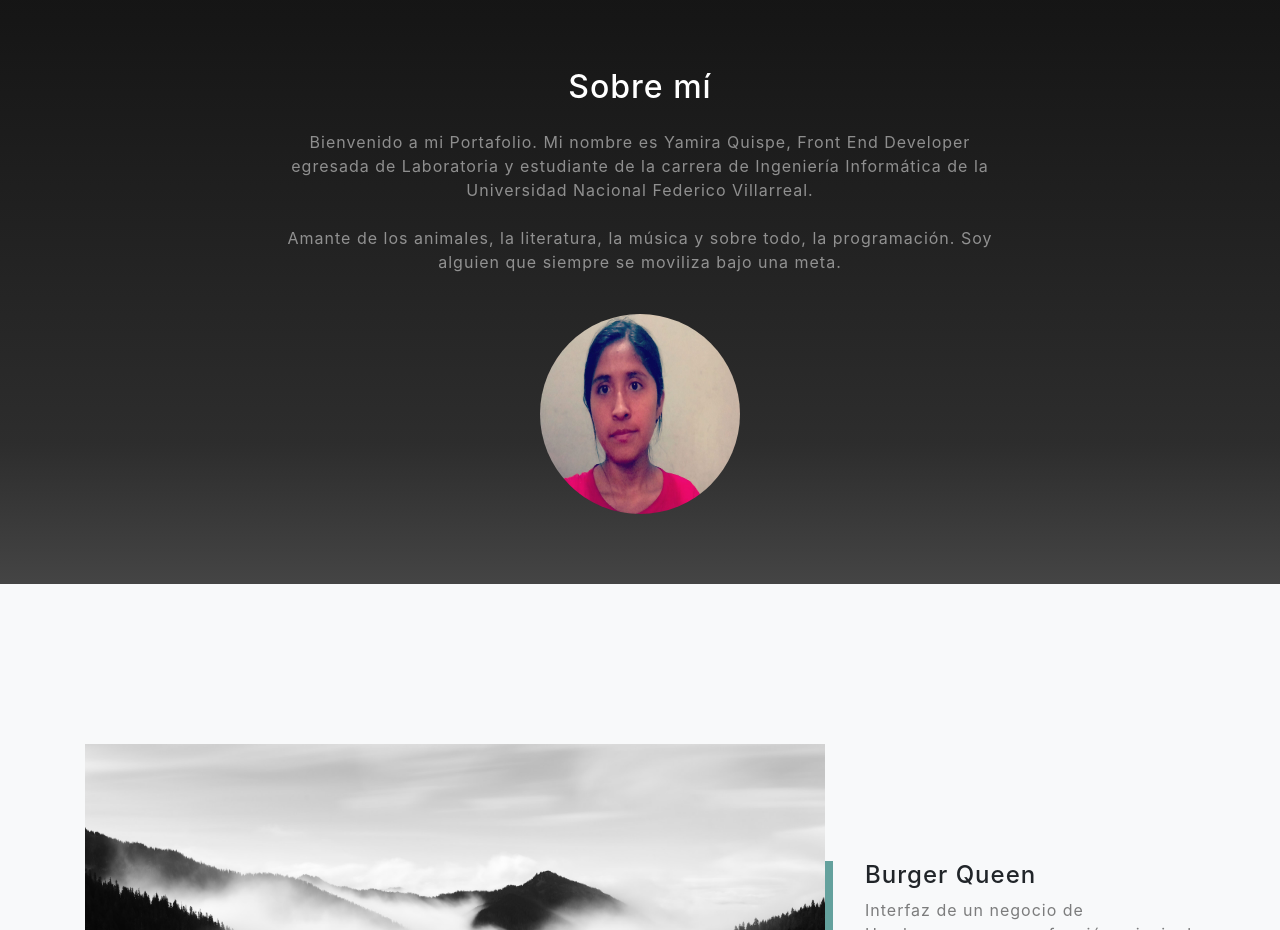
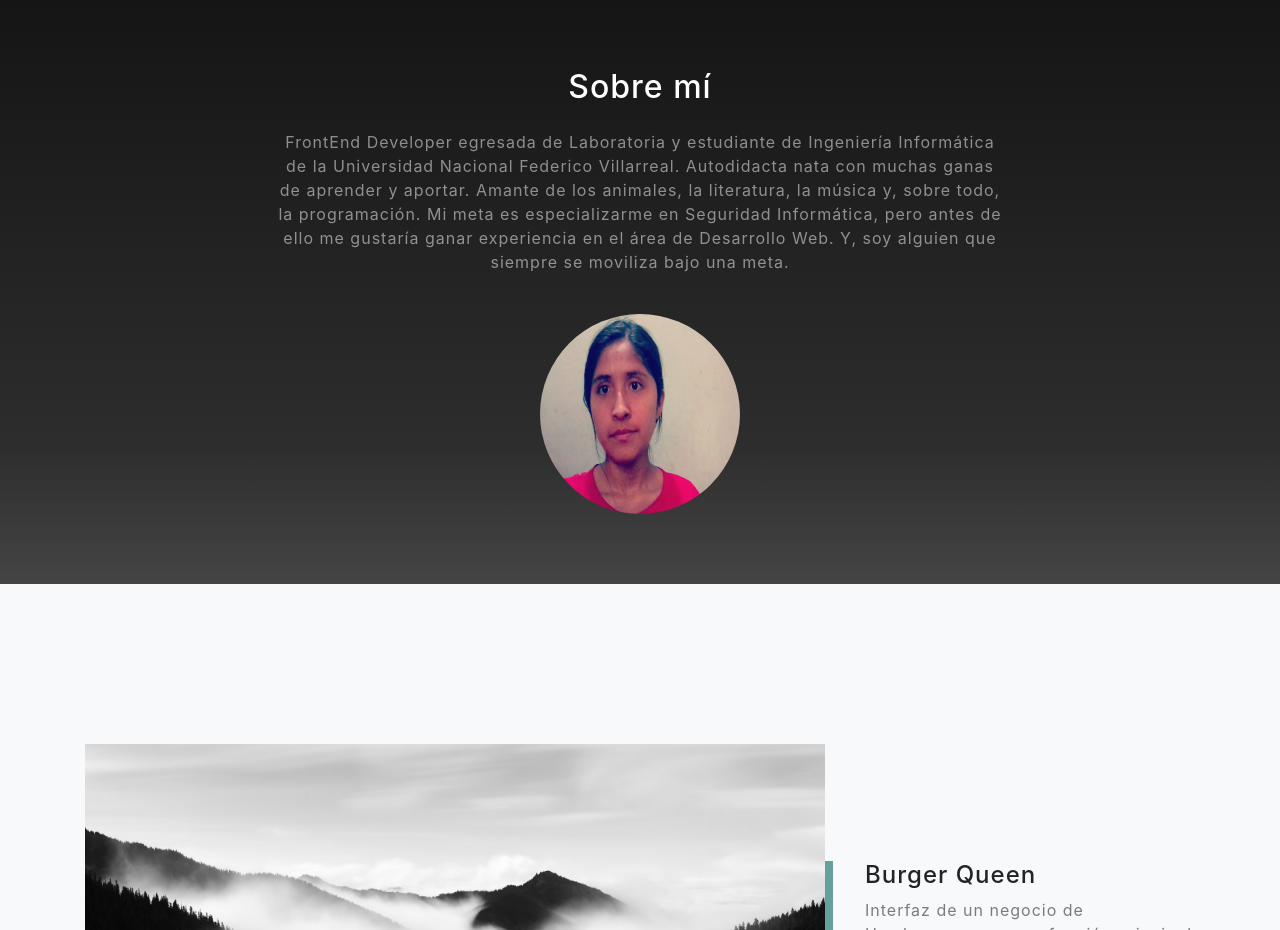
Before and after one commit to yamiquispe/Portafolio, a website with bundled scripts: page index.html in a window 1280 px wide. Shown: the part 780-1710 px from the top of the page. Built offline with nearby package versions, Linux system fonts and the light colour scheme.

Commit message:
Mejorando texto de sección Sobre mí

```diff
--- a/index.html
+++ b/index.html
@@ -163,12 +163,12 @@
         <div class="col-lg-8 mx-auto">
           <h2 class="text-white mb-4">Sobre mí</h2>
           <p class="text-white-50">
-            Bienvenido a mi Portafolio. Mi nombre es Yamira Quispe, Front End Developer egresada de
-            Laboratoria y estudiante de la carrera de Ingeniería Informática de la Universidad Nacional
-            Federico Villarreal.
-            <br><br>
-            Amante de los animales, la literatura, la música y sobre todo, la programación. Soy alguien
-            que siempre se moviliza bajo una meta.
+            FrontEnd Developer egresada de Laboratoria y estudiante de
+            Ingeniería Informática de la Universidad Nacional Federico Villarreal.
+            Autodidacta nata con muchas ganas de aprender y aportar. Amante de los animales,
+            la literatura, la música y, sobre todo, la programación. Mi meta es especializarme
+            en Seguridad Informática, pero antes de ello me gustaría ganar experiencia en el
+            área de Desarrollo Web. Y, soy alguien que siempre se moviliza bajo una meta.
           </p>
         </div>
       </div>
```
Also changed, not shown: 1 other file.
